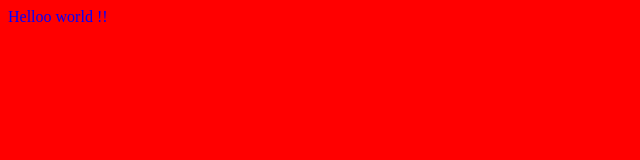
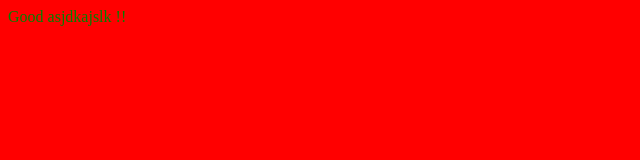
Before and after one commit to romanivaskivitstep/itstepfirst, a plain HTML site: page index.html in a window 1280 px wide. Shown: the whole page, without its empty margins (0-640 px from the left). Drawn offline with Linux system fonts and the light colour scheme.

Commit message:
change text

```diff
--- a/index.html
+++ b/index.html
@@ -9,8 +9,8 @@
     <link rel="stylesheet" href="./style.css">
 
 </head>
-<body style="color:blue"  >
-    Helloo world !!
+<body style="color:green"  >
+    Good asjdkajslk !!
 
 </body>
 </html>
```
